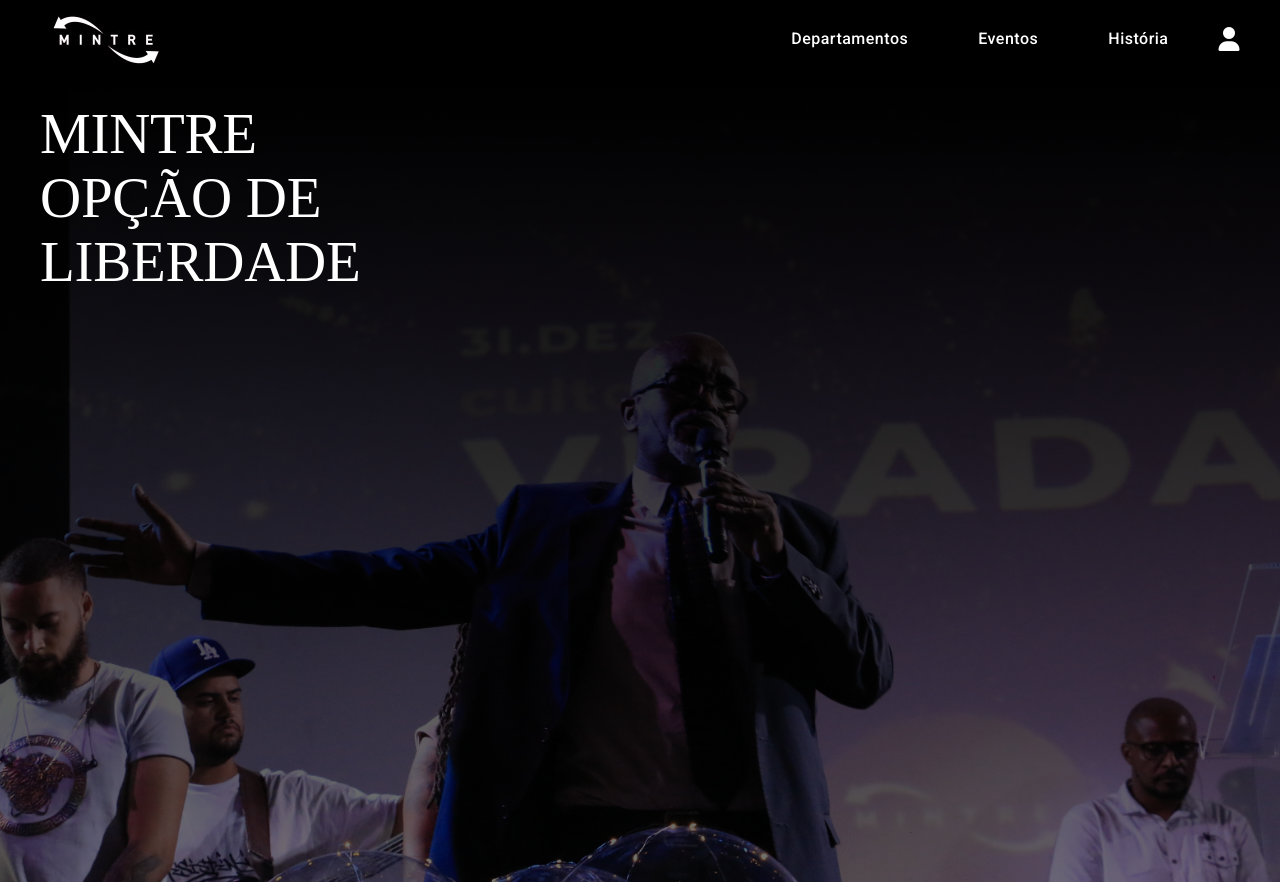
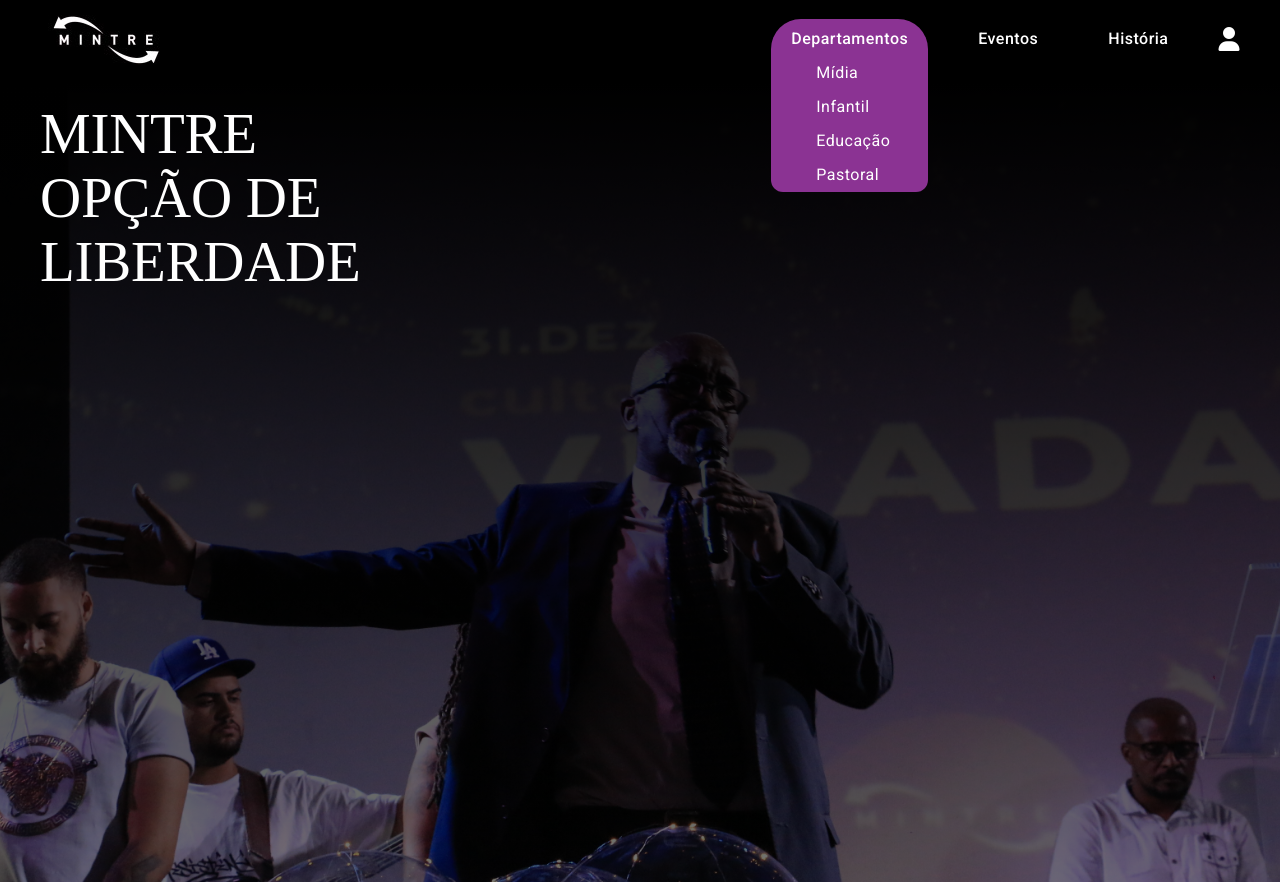
Before and after one commit to Guilherm12122/mintre, an Angular app in the folder mintre_front/: page / in a window 1280 px wide. Both pictures are taken after a click on the link "Departamentos". Built offline with nearby package versions, Linux system fonts and the light colour scheme; a web font is replaced by a local one.

Commit message:
dropdowm menu implantado

```diff
--- a/mintre_front/src/app/components/header/header.component.css
+++ b/mintre_front/src/app/components/header/header.component.css
@@ -23,6 +23,9 @@
   text-transform: uppercase;
   letter-spacing: 1px;
 }
+
+
+
 
 /* Estilos para o menu */
 .navbar-menu {
@@ -71,6 +74,56 @@
   height: 50px; */
 }
 
+.drop-container {
+  position: relative;
+  display: inline-block;
+}
+
+.drop-menu {
+  position: absolute;
+  top: 100%;
+  left: 0;
+  right: 0;
+  background-color: #8B3393;
+  color: white;
+  border-bottom-left-radius: 12px;
+  border-bottom-right-radius: 12px;
+  overflow: hidden;
+  max-height: 0;
+  opacity: 0;
+  transform: translateY(-10px); /* Início acima */
+  transition: max-height 0.5s ease, opacity 0.5s ease, transform 0.5s ease;
+  padding: 0; /* Sem padding quando está oculto */
+
+  li {
+    list-style: none;
+  }
+}
+
+.drop-container.open .menu-link{
+  border-bottom-left-radius: 2px;
+  border-bottom-right-radius: 2px;
+  background-color: #8B3393;
+  /* height: 50px; Mantém a altura fixa do botão */
+}
+
+.drop-menu.show {
+  max-height: 200px; /* Altura máxima da lista aberta */
+  opacity: 1;
+  transform: translateY(0); /* Desliza para a posição final */
+  /* padding-right: 50px; */
+  margin-top: 5px;
+
+  li {
+    list-style: none;
+    margin-right: 100px;
+    padding: 5px;
+    /* text-align: right; */
+  }
+}
+
+
+
 /* Estilos para tornar o design responsivo */
 @media (max-width: 768px) {
   .navbar {
--- a/mintre_front/src/app/components/header/header.component.html
+++ b/mintre_front/src/app/components/header/header.component.html
@@ -3,9 +3,21 @@
     <div class="logo">
       <img src="assets/logo_mintre.jpg">
     </div>
+
+
     <ul class="navbar-menu">
       <li class="menu-item">
-        <a href="#" class="menu-link">Departamentos</a>
+        <div class="drop-container" [class.open]="isOpen">
+        <a href="#" (click)="toggleDropdown()" class="menu-link">Departamentos</a>
+
+        <div class="drop-menu" [ngClass]="{ 'show': isOpen }">
+          <!-- <p>Teste</p> -->
+          <ul>
+            <li *ngFor="let option of options">{{ option }}</li>
+          </ul>
+        </div>
+        </div>
+
       </li>
       <li class="menu-item">
         <a href="#" class="menu-link">Eventos</a>
--- a/mintre_front/src/app/components/header/header.component.ts
+++ b/mintre_front/src/app/components/header/header.component.ts
@@ -6,5 +6,10 @@
   styleUrl: './header.component.css'
 })
 export class HeaderComponent {
+  isOpen = false;
+  options = ['Mídia', 'Infantil', 'Educação', 'Pastoral']; // Substitua conforme necessário
 
+  toggleDropdown() {
+    this.isOpen = !this.isOpen;
+  }
 }
```
